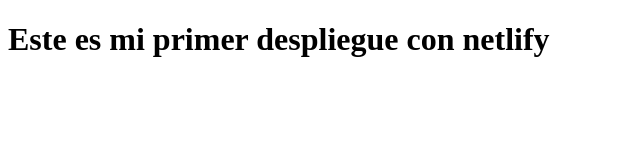
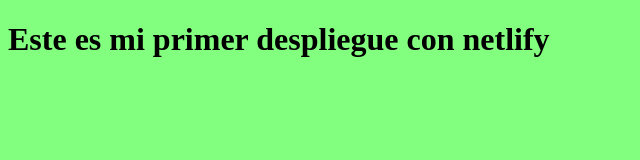
Before and after one commit to garciaadrian3230insecaldas-art/miSegundoRepositorio, a plain HTML site: page index.html in a window 1280 px wide. Shown: the whole page, without its empty margins (0-640 px from the left). Drawn offline with Linux system fonts and the light colour scheme.

Commit message:
cambiando fondo index

```diff
--- a/index.html
+++ b/index.html
@@ -4,6 +4,11 @@
     <meta charset="UTF-8">
     <meta name="viewport" content="width=device-width, initial-scale=1.0">
     <title>Document</title>
+    <style>
+        html,body{
+            background-color: rgb(131, 255, 127);
+        }
+    </style>
 </head>
 <body>
     <h1>Este es mi primer despliegue con netlify</h1>
```
